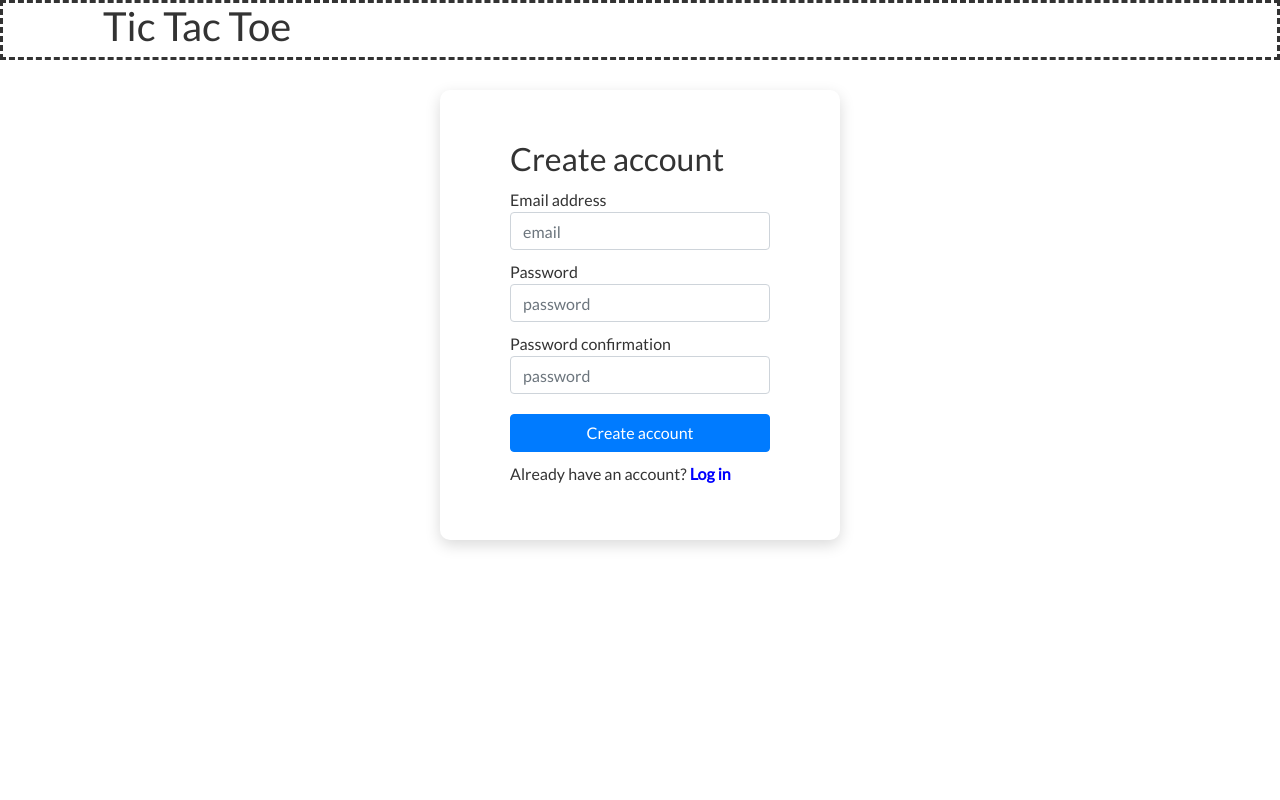
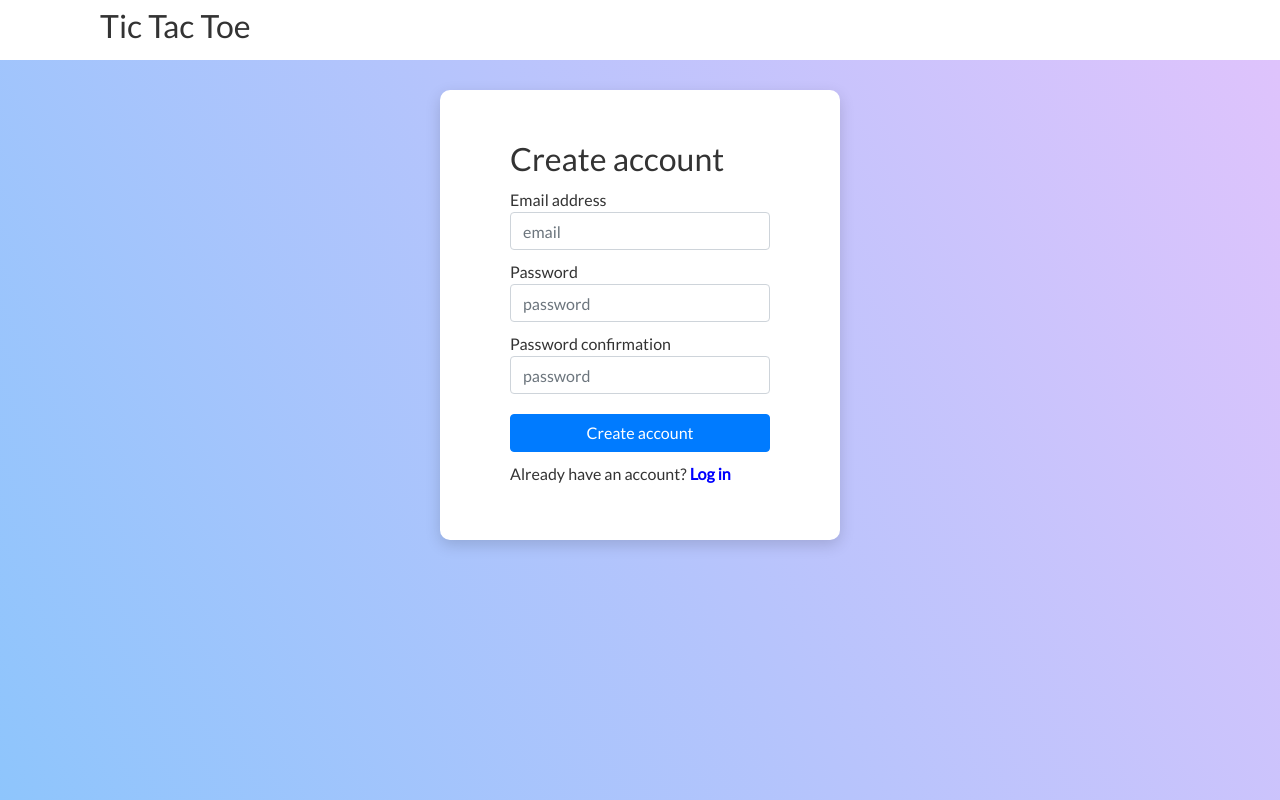
Before and after one commit to MGC3/p1-tic-tac-toe-client, a website built with webpack: page index.html in a window 1280 px wide. Built offline with nearby package versions, Linux system fonts and the light colour scheme; some packages are replaced by stand-ins of ours.

Commit message:
Style navbar and add gradient background

```diff
--- a/assets/styles/index.scss
+++ b/assets/styles/index.scss
@@ -2,6 +2,7 @@
 @import url('https://fonts.googleapis.com/css?family=Lato&display=swap');
 
 $black: #333333;
+$white: #ffffff;
 
 // GENERAL
 body {
@@ -9,6 +10,15 @@ body {
   color: $black;
   margin: 0;
   padding: 0;
+
+  // fix background no matter the height, attrib to SO thread: https://stackoverflow.com/questions/2869212/css3-gradient-background-set-on-body-doesnt-stretch-but-instead-repeats
+  height: 100%;
+  background-repeat: no-repeat;
+  background-attachment: fixed;
+
+  // css gradient from https://www.grabient.com/
+  background-color: #8ec5fc;
+  background-image: linear-gradient(62deg, #8ec5fc 0%, #e0c3fc 100%);
 }
 
 .container {
@@ -39,10 +49,11 @@ nav {
   align-items: center;
   height: 60px;
   margin-bottom: 30px;
-  border: dashed;
+  background: $white;
 }
 
 .nav-title {
+  font-size: 32px;
   margin-right: auto;
 }
 
@@ -62,6 +73,7 @@ nav {
   justify-content: flex-start;
   align-items: center;
   box-shadow: 0 5px 15px rgba(0, 0, 0, 0.15);
+  background: $white;
 }
 
 .form-contents {
@@ -137,6 +149,7 @@ label {
   flex-wrap: wrap;
   width: 450px;
   margin: 50px auto;
+  background: $white;
 }
 
 .box {
```
